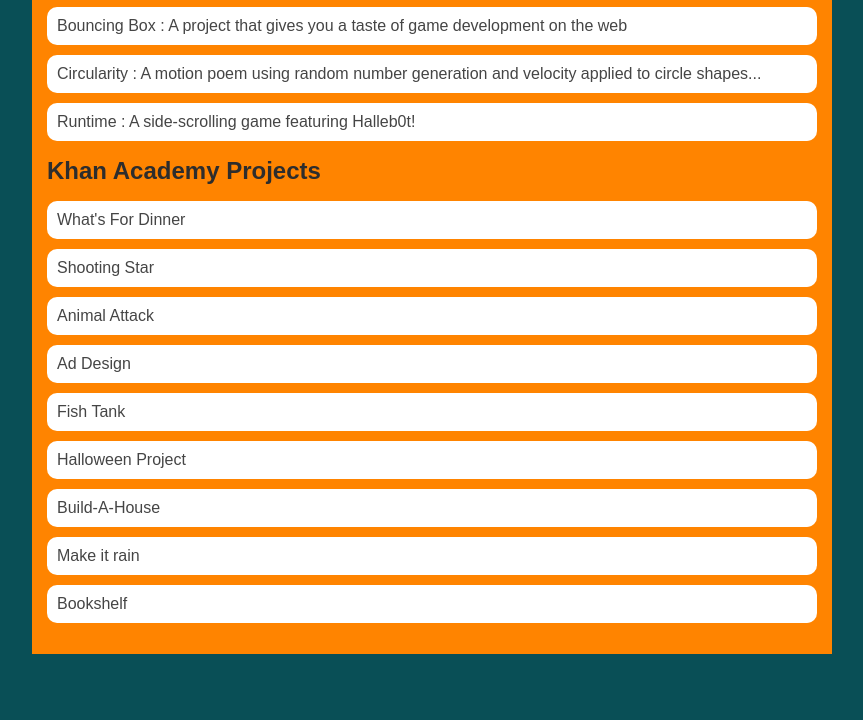
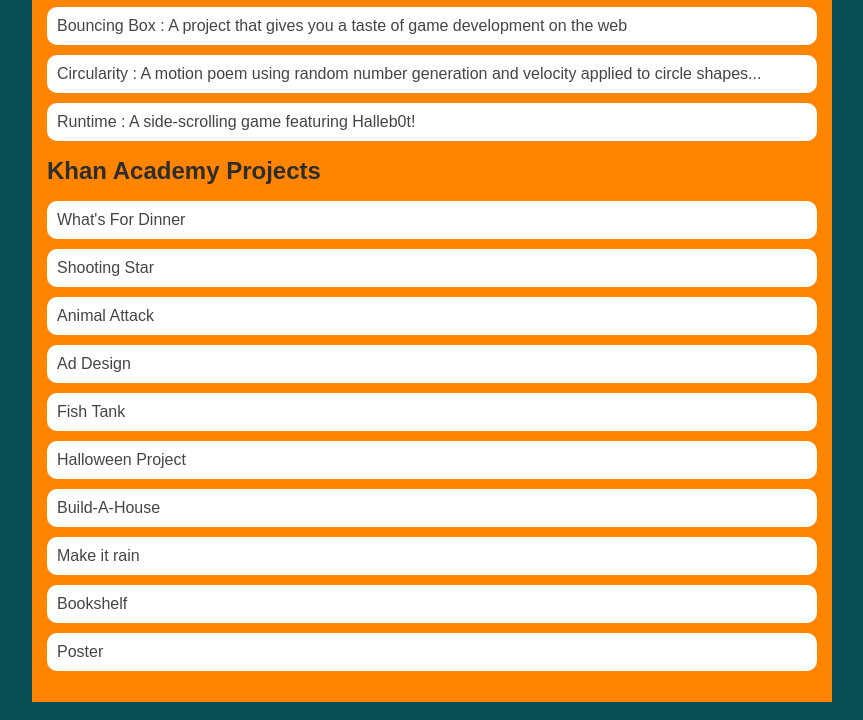
Before and after one commit to russellamato/russellamato.github.io, a plain HTML site: page portfolio.html in a window 1280 px wide. Shown: the part 197-917 px from the top of the page, without its empty margins (208-1071 px from the left). Before the commit the page ends 869 px from the top, so only its background shows below. Drawn offline with Linux system fonts and the light colour scheme.

Commit message:
added poster from khan academy

```diff
--- a/portfolio.html
+++ b/portfolio.html
@@ -37,6 +37,7 @@
                         <li><a href = https://www.khanacademy.org/computer-programming/construction-on-wheels/6683675737112576> Build-A-House</a></li>
                         <li><a href = https://www.khanacademy.org/computer-programming/bullet-hell/5955746967240704>Make it rain</a></li>
                         <li><a href = https://www.khanacademy.org/computer-programming/spin-off-of-project-bookshelf/6450649790857216>Bookshelf</a></li>
+                        <li><a href = https://www.khanacademy.org/computer-programming/spin-off-of-movievideo-game-posters/6415934551670784>Poster</a></li>
                     </ul>
                 </div>
             </main>
```
